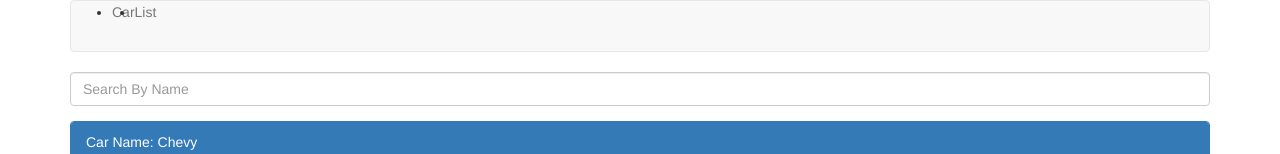
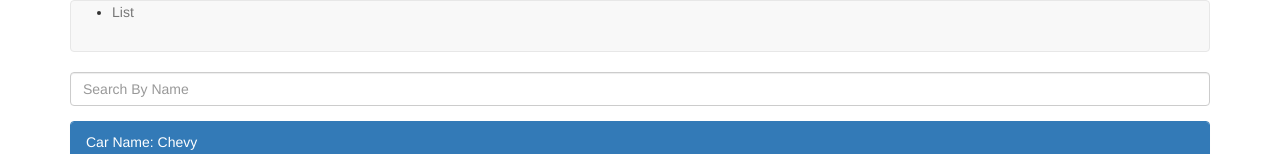
Before and after one commit to pravkrsah/car-dealership, an Angular app in the folder car-dealership-master/: page /list in a window 1280 px wide. Shown: the top 154 px of the page. Built offline with nearby package versions, Linux system fonts and the light colour scheme.

Commit message:
"Third Commit"

```diff
--- a/car-dealership-master/src/app/app.component.html
+++ b/car-dealership-master/src/app/app.component.html
@@ -1,10 +1,6 @@
 <div class="container">
   <nav class="navbar navbar-default">
     <ul class="navbar navbar-nav">
-      <li>
-        <a routerLinkActive="active" routerLink="car">Car</a>
-      </li>
-
       <li>
         <a routerLinkActive="active" routerLink="list">List</a>
       </li>
```
Also changed, not shown: car-dealership-master/src/app/car/car.component.html (+0 -26 lines).
